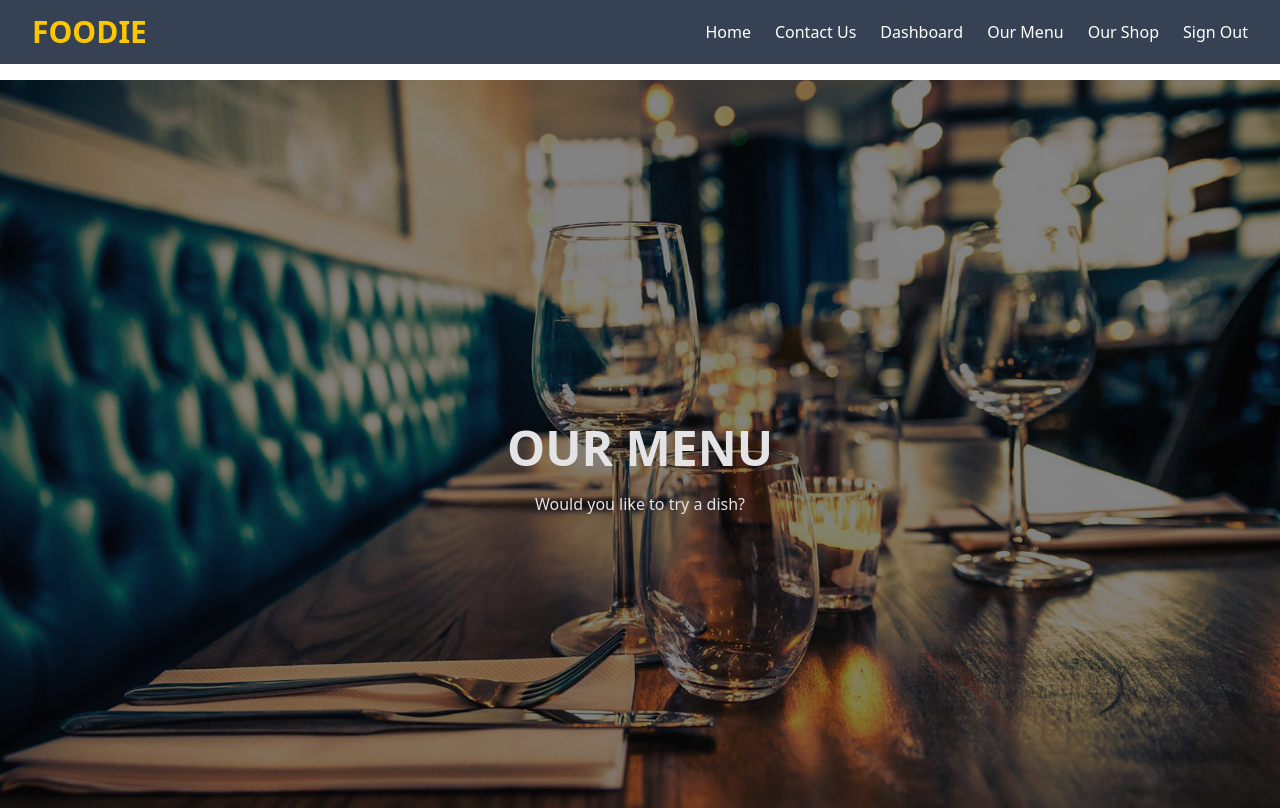
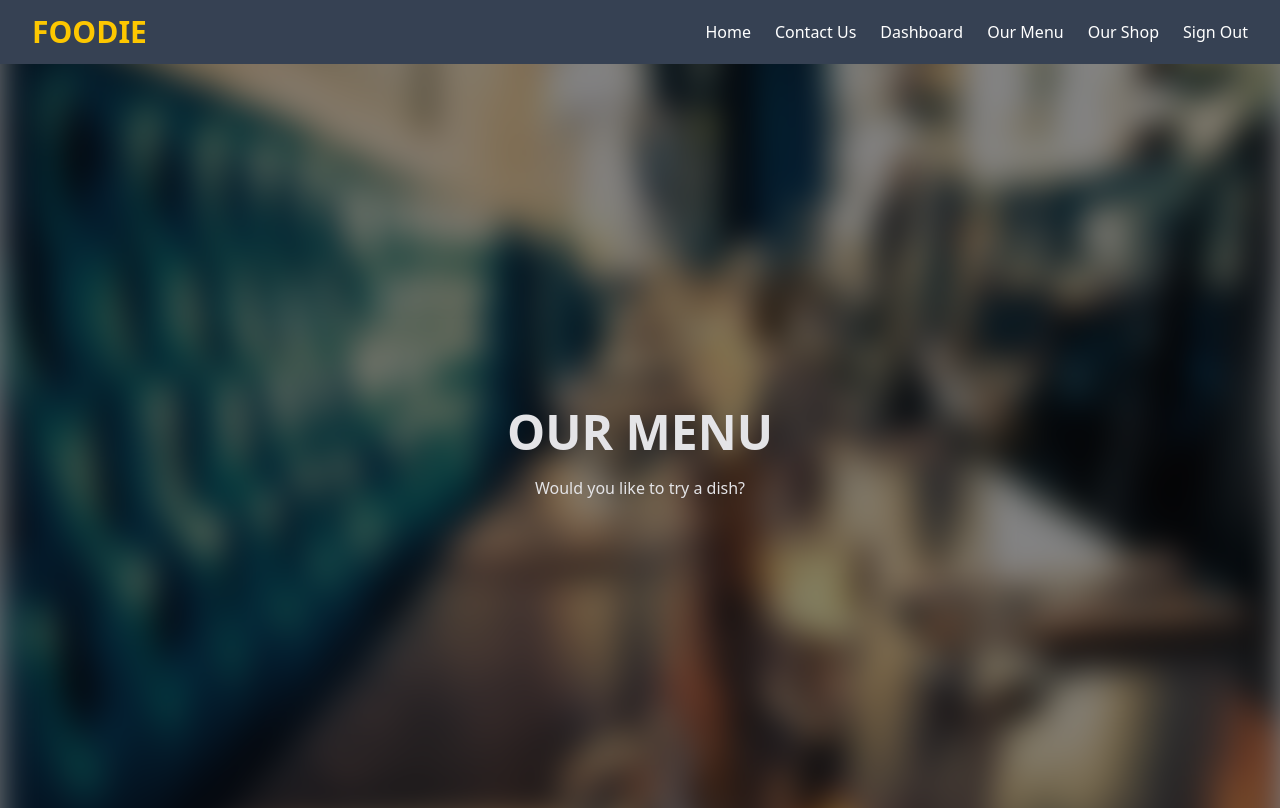
Before and after one commit to Amit-Biswas-WD/full_stack_project_client_side, a React (Vite) app: page /menu in a window 1280 px wide. Shown: the top 808 px of the page. Built offline with nearby package versions, Linux system fonts and the light colour scheme.

Commit message:
Parallax

```diff
--- a/package.json
+++ b/package.json
@@ -18,6 +18,8 @@
     "react-helmet": "^6.1.0",
     "react-helmet-async": "^2.0.5",
     "react-icons": "^5.5.0",
+    "react-parallax": "^3.5.2",
+    "react-parallax-tilt": "^1.7.291",
     "react-responsive-carousel": "^3.2.23",
     "react-router-dom": "^7.4.0",
     "sort-by": "^1.2.0",
--- a/src/pages/Menu/Menu.jsx
+++ b/src/pages/Menu/Menu.jsx
@@ -43,7 +43,7 @@ const Menu = () => {
   const coverItem = items[0];
 
   return (
-    <div className="mt-20">
+    <div className="mt-16">
       <Helmet>
         <title>bisTro Boss || Menu</title>
         <meta name="description" content="This is the home page" />
--- a/src/pages/Shared/Cover/Cover.jsx
+++ b/src/pages/Shared/Cover/Cover.jsx
@@ -1,10 +1,16 @@
+import { Parallax } from 'react-parallax';
+
 const Cover = ({ img, title, description }) => {
   return (
+    <Parallax
+      blur={{ min: -50, max: 50 }}
+      bgImage={img}
+      bgImageAlt="the menu"
+      strength={-200}
+    >
       <div
         className="hero min-h-screen"
-      style={{
-        backgroundImage: `url(${img})`,
-      }}
+
       >
         <div className="hero-overlay"></div>
         <div className="hero-content text-neutral-content text-center">
@@ -14,6 +20,7 @@ const Cover = ({ img, title, description }) => {
           </div>
         </div>
       </div>
+    </Parallax>
   );
 };
 
```
Also changed, not shown: 1 other file (tests, documents, lock files or other folders). Lines whose indentation alone changed are shown as unchanged.
